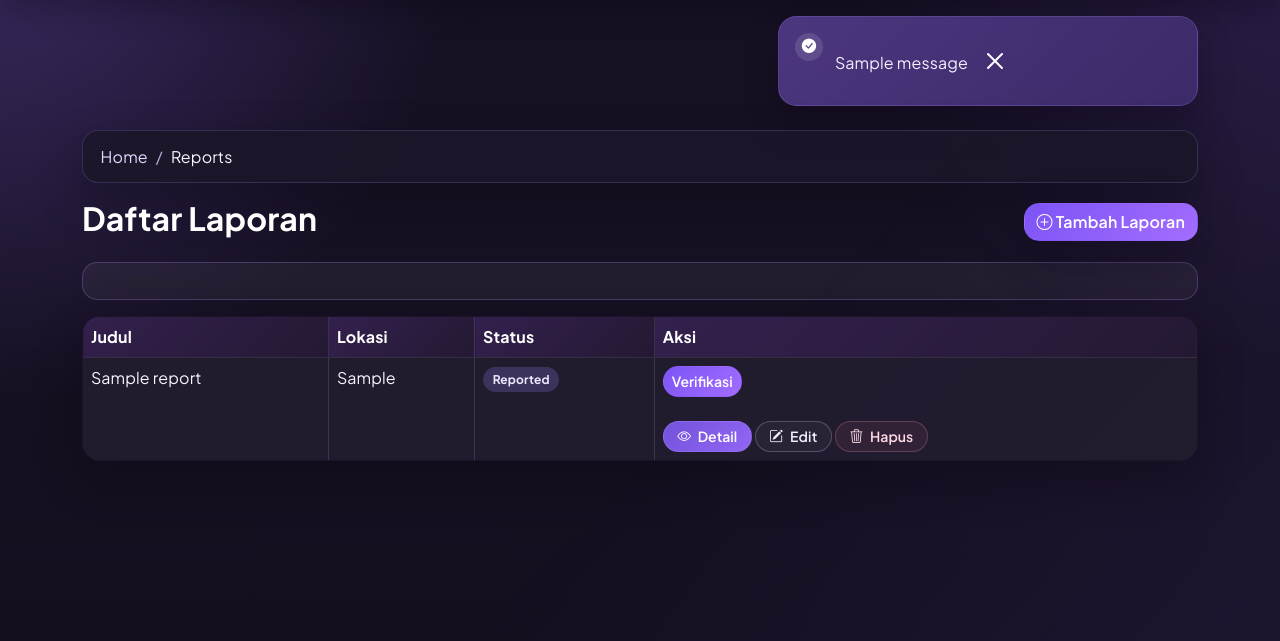
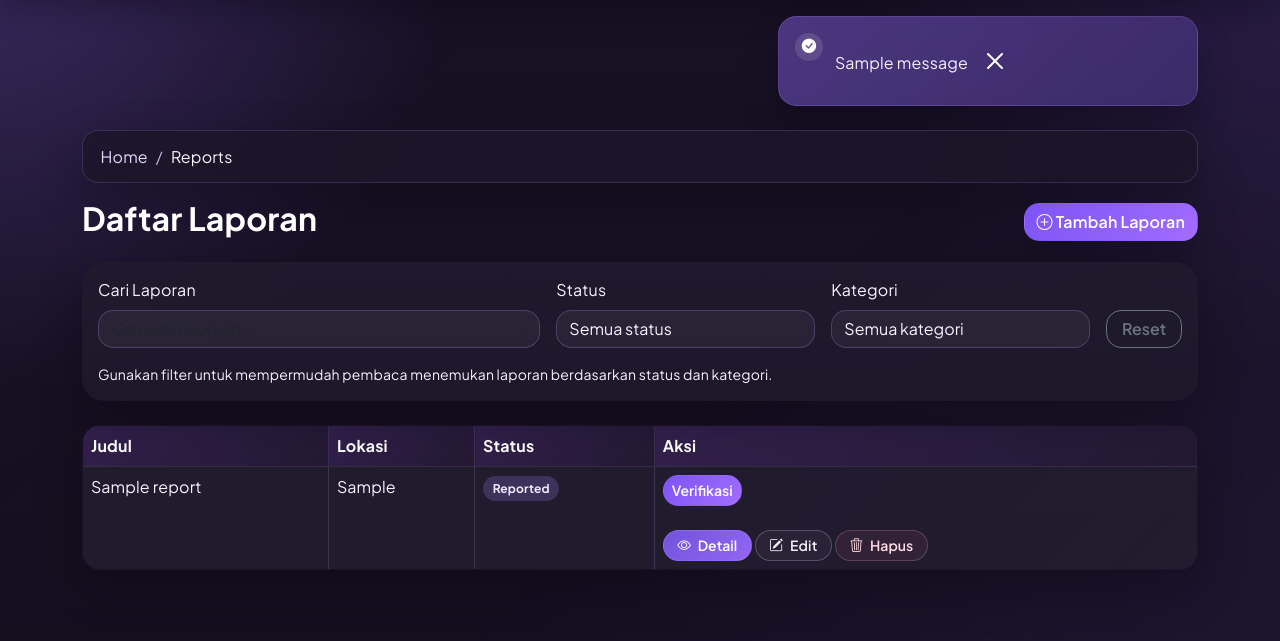
Before and after one commit to IET-Polinela/project-2026-sheva0410, a Django app: page /reports/ in a window 1280 px wide. Shown: the part 57-698 px from the top of the page. Run offline with Django 5.2, Linux system fonts and the light colour scheme; a user stored in the database is signed in; tables that the repository leaves empty hold one stand-in row (values such as "Sample post"); one stand-in notice (Sample message) is shown.

Commit message:
menambahkan filter di bagian reports agar lebih rapih dan memudahkan citizen untuk mencari laporan

```diff
--- a/iet_24782071_2026/main_app/templates/main_app/reports.html
+++ b/iet_24782071_2026/main_app/templates/main_app/reports.html
@@ -16,9 +16,51 @@
     </a>
 </div>
 
-<input type="text" id="searchInput" class="form-control mb-3" placeholder="Cari laporan...">
+<div class="card shadow-sm border-0 mb-4">
+    <div class="card-body">
+        <div class="row g-3 align-items-end">
+            <div class="col-md-5">
+                <label for="searchInput" class="form-label">Cari Laporan</label>
+                <input
+                    type="text"
+                    id="searchInput"
+                    class="form-control"
+                    placeholder="Cari judul laporan..."
+                    value="{{ filters.q }}"
+                >
+            </div>
 
-{% if reports %}
+            <div class="col-md-3">
+                <label for="statusFilter" class="form-label">Status</label>
+                <select id="statusFilter" class="form-select">
+                    <option value="">Semua status</option>
+                    {% for value, label in status_choices %}
+                    <option value="{{ value }}" {% if filters.status == value %}selected{% endif %}>{{ label }}</option>
+                    {% endfor %}
+                </select>
+            </div>
+
+            <div class="col-md-3">
+                <label for="categoryFilter" class="form-label">Kategori</label>
+                <select id="categoryFilter" class="form-select">
+                    <option value="">Semua kategori</option>
+                    {% for category in category_choices %}
+                    <option value="{{ category }}" {% if filters.category == category %}selected{% endif %}>{{ category }}</option>
+                    {% endfor %}
+                </select>
+            </div>
+
+            <div class="col-md-1 d-grid">
+                <button type="button" id="resetFilters" class="btn btn-outline-secondary">Reset</button>
+            </div>
+        </div>
+
+        <p class="text-muted small mb-0 mt-3">
+            Gunakan filter untuk mempermudah pembaca menemukan laporan berdasarkan status dan kategori.
+        </p>
+    </div>
+</div>
+
 <table class="table table-bordered table-striped table-hover">
 
     <thead class="table-dark">
@@ -31,6 +73,7 @@
     </thead>
 
     <tbody id="reportTableBody">
+        {% if reports %}
         {% for report in reports %}
         <tr>
             <td>{{ report.title }}</td>
@@ -80,17 +123,14 @@
             </td>
         </tr>
         {% endfor %}
+        {% else %}
+        <tr>
+            <td colspan="4" class="text-center py-4">Belum ada laporan yang sesuai dengan filter saat ini.</td>
+        </tr>
+        {% endif %}
     </tbody>
 
 </table>
-
-{% else %}
-<div class="alert alert-info empty-state-alert text-center">
-    <h5>Belum ada laporan</h5>
-    <p>Data laporan masih kosong. Anda bisa mulai menambahkan laporan baru agar daftar dan dashboard mulai terisi.</p>
-    <a href="/create/" class="btn btn-primary mt-2">Tambah Laporan</a>
-</div>
-{% endif %}
 
 <div id="detailModal" class="app-modal" hidden>
     <div class="app-modal-backdrop" data-close="modal"></div>
@@ -128,12 +168,44 @@ function renderStatusBadge(status) {
 }
 
 const searchInput = document.getElementById('searchInput');
+const statusFilter = document.getElementById('statusFilter');
+const categoryFilter = document.getElementById('categoryFilter');
+const resetFiltersButton = document.getElementById('resetFilters');
 const detailModalElement = document.getElementById('detailModal');
 const detailModalClose = document.getElementById('detailModalClose');
 const modalBody = document.getElementById('modalBody');
 const reportTableBody = document.getElementById('reportTableBody');
-const initialTableMarkup = reportTableBody ? reportTableBody.innerHTML : '';
 const csrfToken = '{{ csrf_token }}';
+
+function getActiveFilters() {
+    return {
+        q: searchInput.value.trim(),
+        status: statusFilter.value,
+        category: categoryFilter.value
+    };
+}
+
+function updateUrlParams(filters) {
+    const params = new URLSearchParams();
+
+    if (filters.q) {
+        params.set('q', filters.q);
+    }
+
+    if (filters.status) {
+        params.set('status', filters.status);
+    }
+
+    if (filters.category) {
+        params.set('category', filters.category);
+    }
+
+    const nextUrl = params.toString()
+        ? `${window.location.pathname}?${params.toString()}`
+        : window.location.pathname;
+
+    window.history.replaceState({}, '', nextUrl);
+}
 
 function showDetailModal() {
     detailModalElement.hidden = false;
@@ -206,31 +278,55 @@ function renderReportRow(report) {
     `;
 }
 
-searchInput.addEventListener('input', function () {
-    const query = this.value.trim();
+function renderEmptyState(message) {
+    reportTableBody.innerHTML = `
+        <tr>
+            <td colspan="4" class="text-center py-4">${message}</td>
+        </tr>
+    `;
+}
 
+function applyFilters() {
     if (!reportTableBody) {
         return;
     }
 
-    if (!query) {
-        reportTableBody.innerHTML = initialTableMarkup;
-        return;
-    }
+    const filters = getActiveFilters();
+    const params = new URLSearchParams(filters);
+    updateUrlParams(filters);
 
-    fetch(`/search/?q=${encodeURIComponent(query)}`)
+    fetch(`/search/?${params.toString()}`)
         .then(res => res.json())
         .then(data => {
+            if (!data.length) {
+                renderEmptyState('Tidak ada laporan yang cocok dengan filter yang dipilih.');
+                return;
+            }
+
             reportTableBody.innerHTML = data.map(renderReportRow).join('');
+        })
+        .catch(() => {
+            renderEmptyState('Data laporan tidak dapat dimuat saat ini.');
+        });
+}
 
-            if (!data.length) {
-                reportTableBody.innerHTML = `
-                    <tr>
-                        <td colspan="4" class="text-center py-4">Tidak ada laporan yang cocok dengan pencarian Anda.</td>
-                    </tr>
-                `;
-            }
-        });
+searchInput.addEventListener('input', function () {
+    applyFilters();
+});
+
+statusFilter.addEventListener('change', function () {
+    applyFilters();
+});
+
+categoryFilter.addEventListener('change', function () {
+    applyFilters();
+});
+
+resetFiltersButton.addEventListener('click', function () {
+    searchInput.value = '';
+    statusFilter.value = '';
+    categoryFilter.value = '';
+    applyFilters();
 });
 
 detailModalClose.addEventListener('click', function (event) {
--- a/iet_24782071_2026/main_app/views.py
+++ b/iet_24782071_2026/main_app/views.py
@@ -5,6 +5,7 @@ from django.urls import reverse_lazy
 from django.contrib import messages
 from django.contrib.auth.mixins import LoginRequiredMixin
 from django.http import JsonResponse
+from django.db.models import Q
 
 from .models import Report
 
@@ -14,6 +15,43 @@ class ReportListView(LoginRequiredMixin, ListView):
     model = Report
     template_name = 'main_app/reports.html'
     context_object_name = 'reports'
+
+    def get_queryset(self):
+        queryset = Report.objects.all().order_by('-created_at')
+
+        query = self.request.GET.get('q', '').strip()
+        status = self.request.GET.get('status', '').strip()
+        category = self.request.GET.get('category', '').strip()
+
+        if query:
+            queryset = queryset.filter(
+                Q(title__icontains=query) |
+                Q(location__icontains=query) |
+                Q(category__icontains=query)
+            )
+
+        if status:
+            queryset = queryset.filter(status=status)
+
+        if category:
+            queryset = queryset.filter(category=category)
+
+        return queryset
+
+    def get_context_data(self, **kwargs):
+        context = super().get_context_data(**kwargs)
+        context['status_choices'] = Report._meta.get_field('status').choices
+        context['category_choices'] = (
+            Report.objects.order_by('category')
+            .values_list('category', flat=True)
+            .distinct()
+        )
+        context['filters'] = {
+            'q': self.request.GET.get('q', '').strip(),
+            'status': self.request.GET.get('status', '').strip(),
+            'category': self.request.GET.get('category', '').strip(),
+        }
+        return context
 
 
 # DETAIL VIEW
@@ -109,11 +147,26 @@ class ReportUpdateStatusView(LoginRequiredMixin, View):
 # LIVE SEARCH (AJAX)
 class ReportSearchView(View):
     def get(self, request):
-        query = request.GET.get('q', '')
+        query = request.GET.get('q', '').strip()
+        status = request.GET.get('status', '').strip()
+        category = request.GET.get('category', '').strip()
 
-        reports = Report.objects.filter(
-            title__icontains=query
-        ).values('id', 'title', 'location', 'status')
+        reports = Report.objects.all().order_by('-created_at')
+
+        if query:
+            reports = reports.filter(
+                Q(title__icontains=query) |
+                Q(location__icontains=query) |
+                Q(category__icontains=query)
+            )
+
+        if status:
+            reports = reports.filter(status=status)
+
+        if category:
+            reports = reports.filter(category=category)
+
+        reports = reports.values('id', 'title', 'location', 'status')
 
         return JsonResponse(list(reports), safe=False)
 
```
